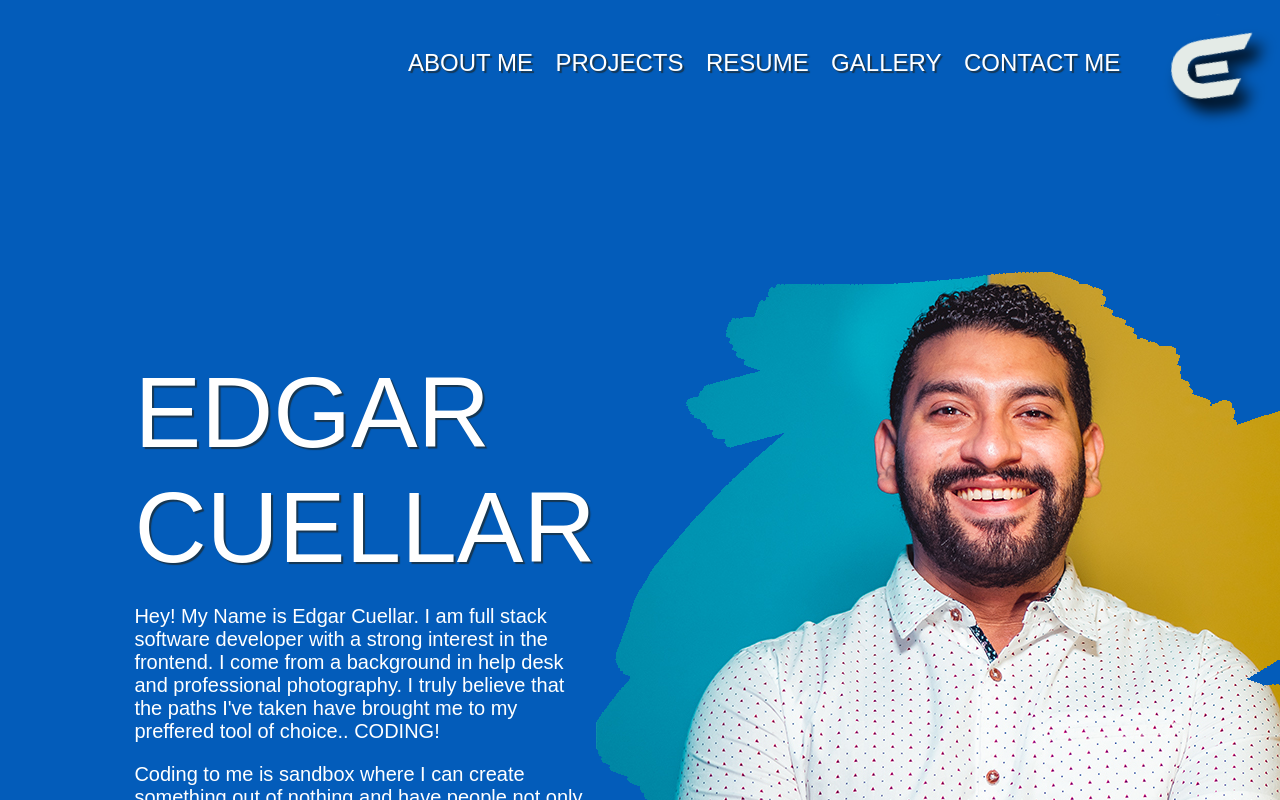
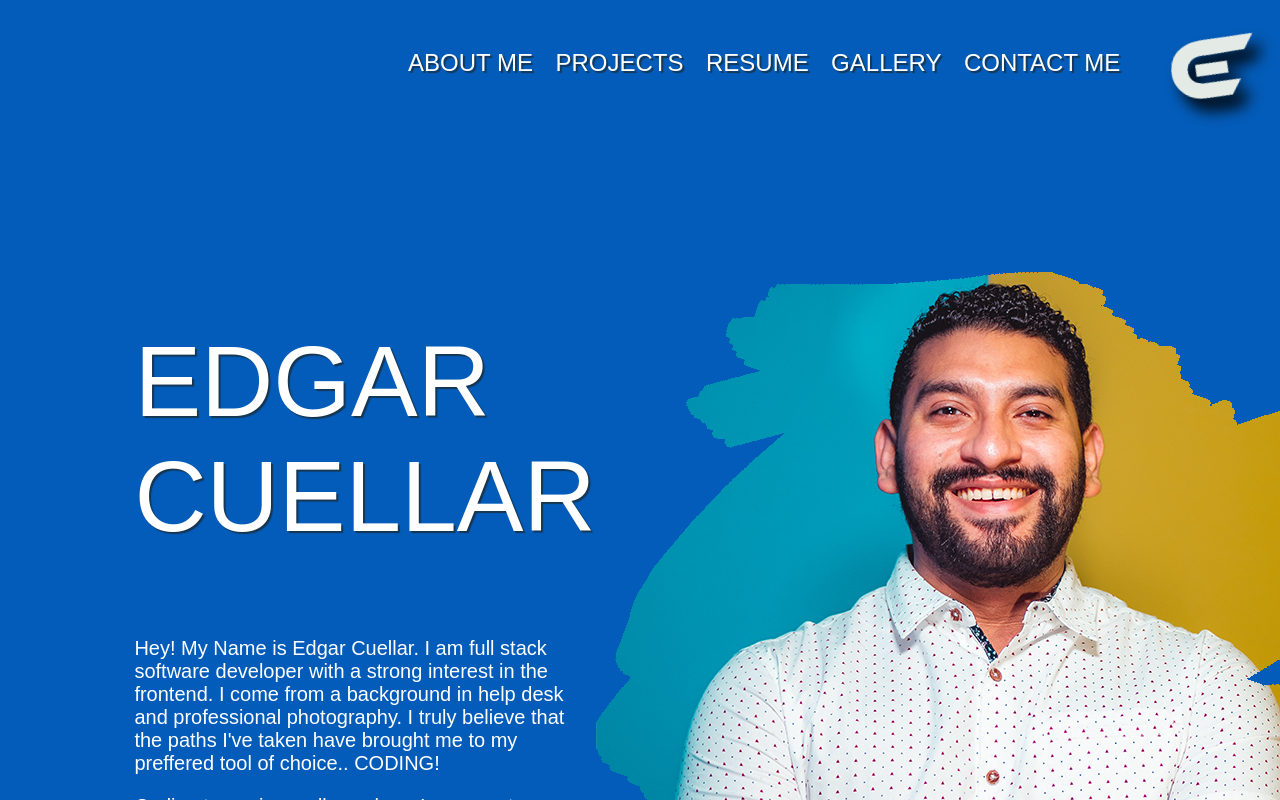
Before and after one commit to EdgarPDX/portfolio-site, a React (Create React App) app: page / in a window 1280 px wide. Shown: the top 800 px of the page. Built offline with nearby package versions, Linux system fonts and the light colour scheme; a web font is replaced by a local one.

Commit message:
grid issues with .aboutMe commented out

```diff
--- a/src/components/about/AboutMe.module.css
+++ b/src/components/about/AboutMe.module.css
@@ -1,6 +1,6 @@
 .aboutMe{
     display: grid;
-    grid-template-rows: .5fr 2fr;
+    /* grid-template-rows: .5fr 2fr; */
     max-width: 80%;
 }
 .introduction {
@@ -37,6 +37,6 @@
     justify-self: flex-start;
     color: white;
     text-shadow: 2px 2px 1px#1f2421af;
-    margin: 0%;
-    padding: 0%;
+    margin-top: 0%;
+
 }
```
